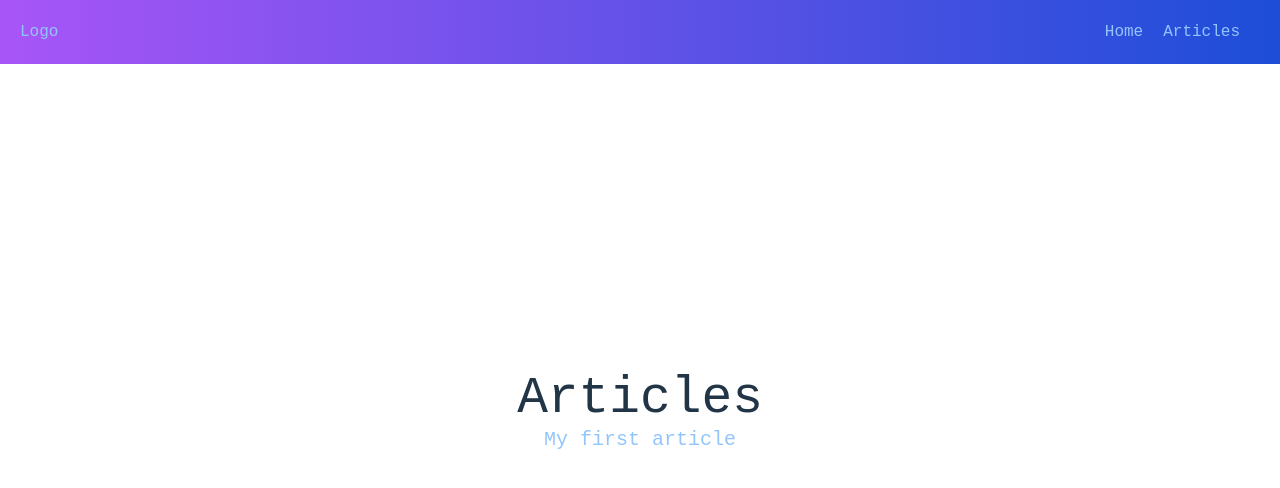
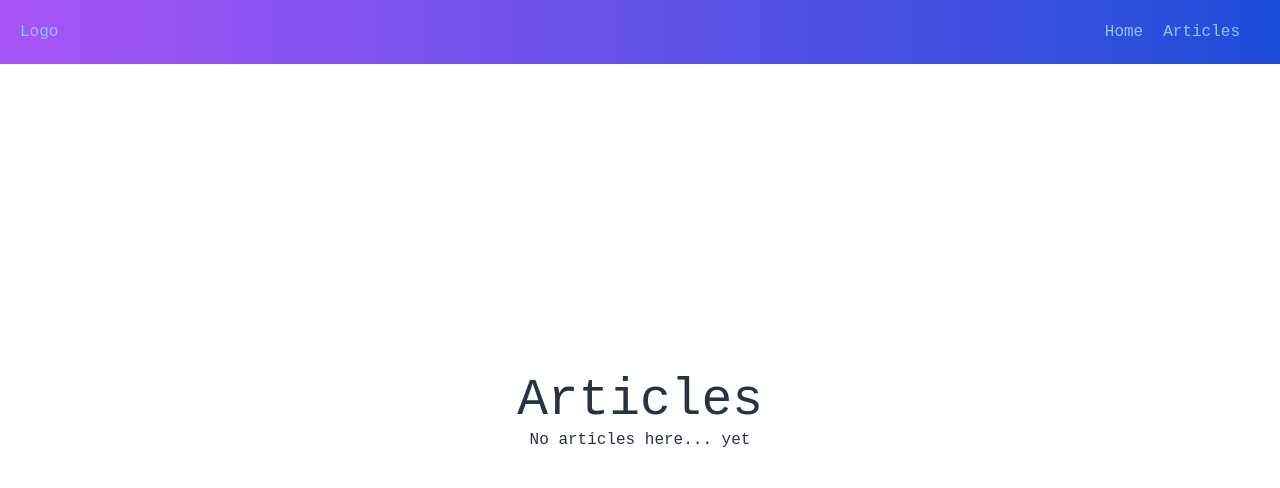
Before and after one commit to Eliaz-LR/Personal-website-v2, a Vue app: page /articles in a window 1280 px wide. Shown: the top 488 px of the page. Built offline with nearby package versions, Linux system fonts and the light colour scheme.

Commit message:
404, articles not availble yet etc

```diff
--- a/src/router/index.js
+++ b/src/router/index.js
@@ -18,7 +18,15 @@ const routes = [
         name: "article",
         path: '/articles/:id',
         component: Article,
-        props: true
+        props: true,
+    },
+    {
+        name: "404",
+        path: "/:pathMatch(.*)",
+        component: () => import("../views/404.vue"),
+        meta: {
+            title: "404 Not Found",
+        },
     }
 ]
 
--- a/src/stores/articlesStore.js
+++ b/src/stores/articlesStore.js
@@ -4,14 +4,14 @@ import markdown_test from "../assets/articles/test.md?raw";
 export const useArticlesStore = defineStore("articlesStore", {
     state: () => ({
         articles: [
-            {
-                id: "test",
-                title: "My first article",
-                markdown : markdown_test,
-                date_created: "2020-01-01",
-                date_updated: "2020-01-01",
-                tags: ["tag1", "tag2"],
-            },
+            // {
+            //     id: "test",
+            //     title: "My first article",
+            //     markdown : markdown_test,
+            //     date_created: "2020-01-01",
+            //     date_updated: "2020-01-01",
+            //     tags: ["tag1", "tag2"],
+            // },
         ],
     }),
     getters: {
--- /dev/null
+++ b/src/views/404.vue
@@ -0,0 +1,3 @@
+<template>
+<h2>Error 404</h2>
+</template>
--- a/src/views/Articles.vue
+++ b/src/views/Articles.vue
@@ -10,6 +10,9 @@
         :date_updated="article.date_updated"
         :tags="article.tags"
         />
+        <div v-if="articles.length === 0">
+            <p>No articles here... yet</p>
+        </div>
     </div>
 </template>
 
```
